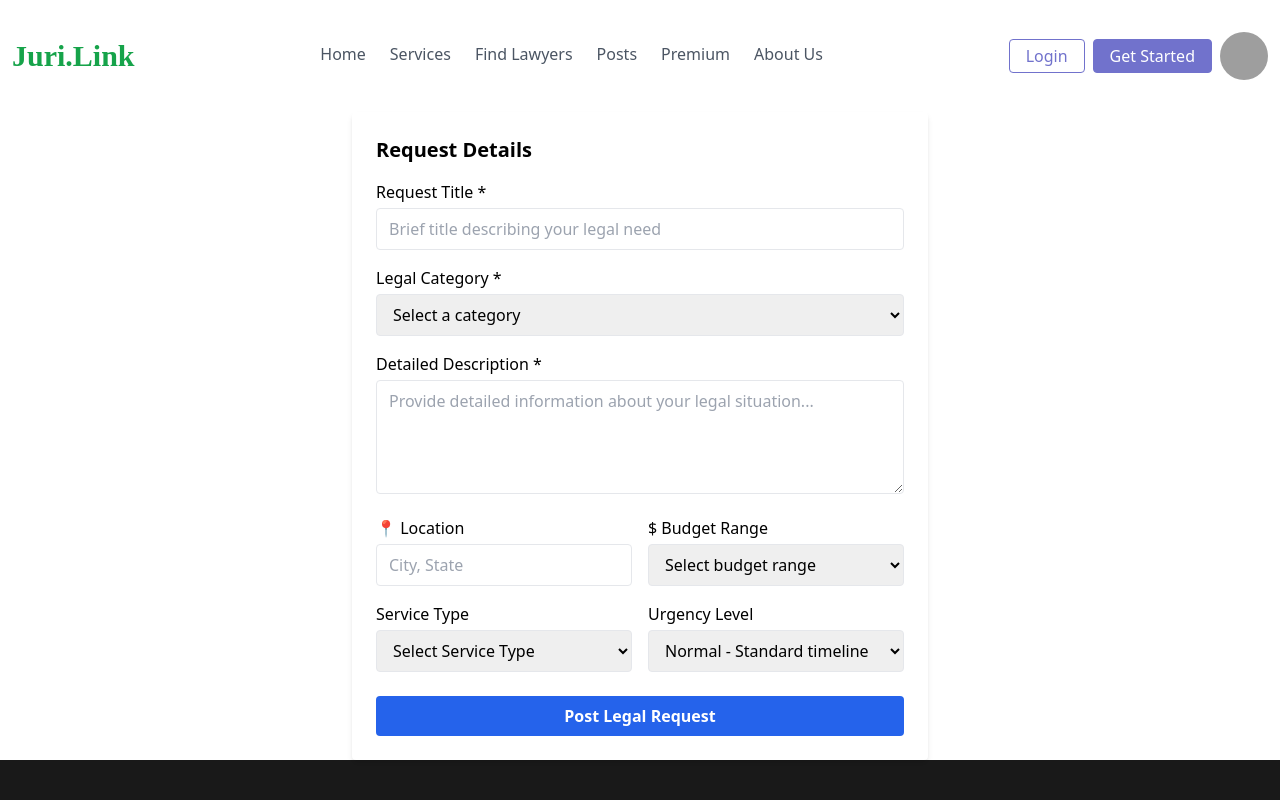
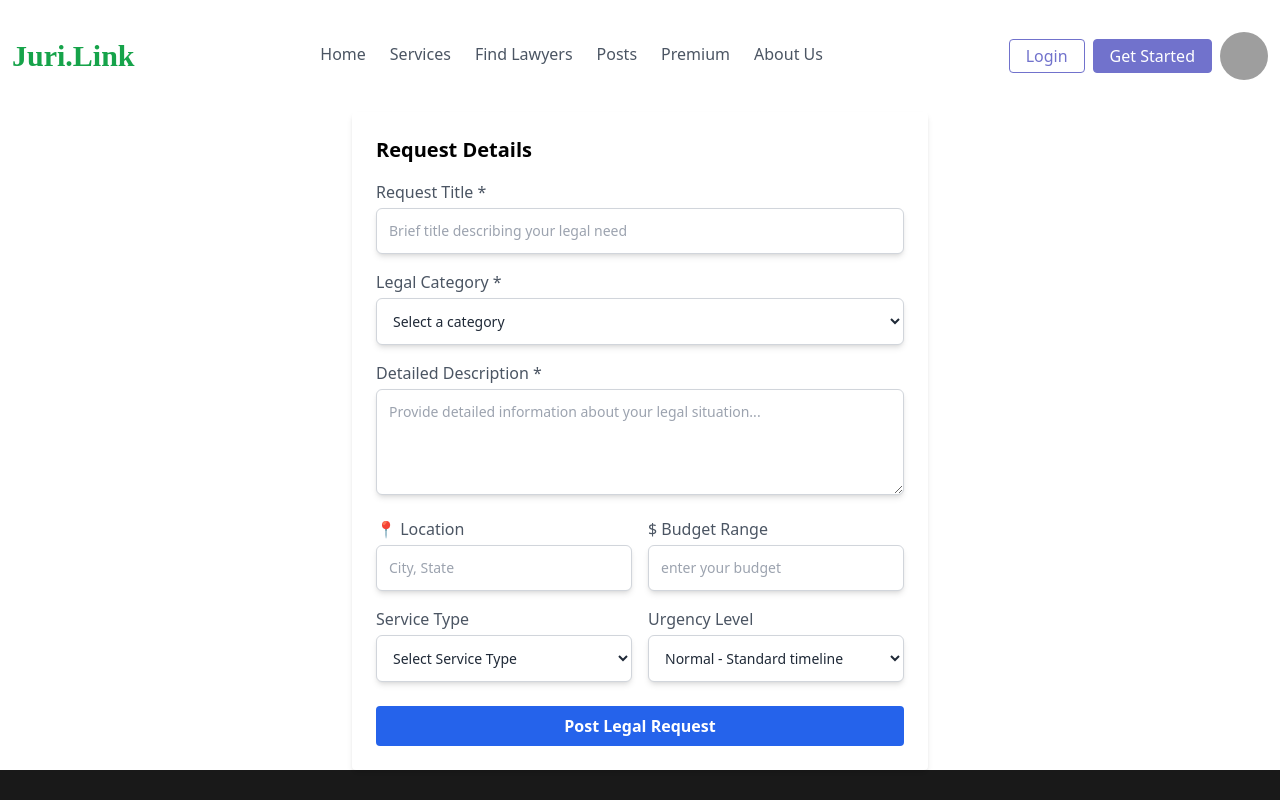
Before and after one commit to Mirhasankhan/juri-link-frontend, a Next.js app: page /create-post in a window 1280 px wide. Shown: the top 800 px of the page. Built offline with nearby package versions, Linux system fonts and the light colour scheme; grey boxes are pictures that could not be loaded.

Commit message:
design adjustment done

```diff
--- a/src/app/auth/login/page.tsx
+++ b/src/app/auth/login/page.tsx
@@ -70,12 +70,12 @@ const Login = () => {
           className="rounded-lg pt-6 bg-white"
         >
           <div className="mb-4">
-            <label className="block pb-1 font-medium">Email Address</label>
+            <label className="label-design pb-1">Email Address</label>
             <input
               {...register("email", {
                 required: "Email is required",
               })}
-              className="w-full p-2 border rounded-[4px]"
+              className="input-design"
               placeholder="Enter your email"
             />
             {errors.email && (
@@ -83,11 +83,11 @@ const Login = () => {
             )}
           </div>
           <div className="mb-4">
-            <label className="block pb-1 font-medium">Password</label>
+            <label className="label-design pb-1">Password</label>
             <input
               type="password"
               {...register("password", { required: "Password is required" })}
-              className="w-full p-2 border rounded-[4px]"
+              className="input-design"
               placeholder="Enter password"
             />
             {errors.password && (
--- a/src/app/auth/register/page.tsx
+++ b/src/app/auth/register/page.tsx
@@ -53,12 +53,12 @@ const Register = () => {
           className="rounded-lg pt-6 bg-white"
         >
           <div className="mb-4">
-            <label className="block pb-1 font-medium">Full Name</label>
+            <label className="label-design pb-1">Full Name</label>
             <input
               {...register("fullName", {
                 required: "Full name is required",
               })}
-              className="w-full p-2 border rounded-[4px]"
+              className="input-design"
               placeholder="Enter your fullname"
             />
             {errors.fullName && (
@@ -67,12 +67,12 @@ const Register = () => {
           </div>
 
           <div className="mb-4">
-            <label className="block pb-1 font-medium">Email</label>
+            <label className="label-design pb-1">Email</label>
             <input
               {...register("email", {
                 required: "Email is required",
               })}
-              className="w-full p-2 border rounded-[4px]"
+              className="input-design"
               placeholder="Enter your email"
             />
             {errors.email && (
@@ -81,7 +81,7 @@ const Register = () => {
           </div>
 
           <div className="mb-4">
-            <label className="block pb-1 font-medium">Password</label>
+            <label className="label-design pb-1">Password</label>
             <input
               type="password"
               {...register("password", {
@@ -91,7 +91,7 @@ const Register = () => {
                   message: "Password must be at least 6 characters long",
                 },
               })}
-              className="w-full p-2 border rounded-[4px]"
+              className="input-design"
               placeholder="Enter password"
             />
             {errors.password && (
--- a/src/app/auth/set-profile/page.tsx
+++ b/src/app/auth/set-profile/page.tsx
@@ -142,7 +142,7 @@ const LawyerForm = () => {
           )}
         </div>
         <div className="w-full">
-          <label className="block font-medium">Service Type</label>
+          <label className="label-design">Service Type</label>
           <select
             {...register("type")}
             className="w-full border px-3 py-2 rounded mt-1"
--- a/src/app/create-post/page.tsx
+++ b/src/app/create-post/page.tsx
@@ -1,7 +1,5 @@
-
-"use client"
+"use client";
 import { useForm } from "react-hook-form";
-
 
 const CreatePost = () => {
   const {
@@ -12,7 +10,6 @@ const CreatePost = () => {
 
   const onSubmit = (data: any) => {
     console.log(data);
-
   };
 
   return (
@@ -23,21 +20,23 @@ const CreatePost = () => {
       <h2 className="text-xl font-semibold mb-4">Request Details</h2>
 
       <div className="mb-4">
-        <label className="block font-medium">Request Title *</label>
+        <label className="label-design">Request Title *</label>
         <input
           type="text"
           placeholder="Brief title describing your legal need"
           {...register("title", { required: true })}
-          className="w-full border px-3 py-2 rounded mt-1"
+          className="input-design mt-1"
         />
-        {errors.title && <span className="text-red-500 text-sm">Title is required</span>}
+        {errors.title && (
+          <span className="text-red-500 text-sm">Title is required</span>
+        )}
       </div>
 
       <div className="mb-4">
-        <label className="block font-medium">Legal Category *</label>
+        <label className="label-design">Legal Category *</label>
         <select
           {...register("category", { required: true })}
-          className="w-full border px-3 py-2 rounded mt-1"
+          className="input-design mt-1"
         >
           <option value="">Select a category</option>
           <option value="Family">Family Law</option>
@@ -46,70 +45,63 @@ const CreatePost = () => {
           <option value="Business">Business</option>
           {/* Add more categories as needed */}
         </select>
-        {errors.category && <span className="text-red-500 text-sm">Category is required</span>}
+        {errors.category && (
+          <span className="text-red-500 text-sm">Category is required</span>
+        )}
       </div>
 
       <div className="mb-4">
-        <label className="block font-medium">Detailed Description *</label>
+        <label className="label-design">Detailed Description *</label>
         <textarea
           rows={4}
           placeholder="Provide detailed information about your legal situation..."
           {...register("description", { required: true })}
-          className="w-full border px-3 py-2 rounded mt-1"
+          className="input-design mt-1"
         ></textarea>
-        {errors.description && <span className="text-red-500 text-sm">Description is required</span>}
+        {errors.description && (
+          <span className="text-red-500 text-sm">Description is required</span>
+        )}
       </div>
 
       <div className="mb-4 grid grid-cols-2 gap-4">
         <div>
-          <label className="block font-medium">📍 Location</label>
+          <label className="label-design">📍 Location</label>
           <input
             type="text"
             placeholder="City, State"
             {...register("location")}
-            className="w-full border px-3 py-2 rounded mt-1"
+            className="input-design mt-1"
           />
         </div>
 
         <div>
-          <label className="block font-medium">$ Budget Range</label>
-          <select
+          <label className="label-design">$ Budget Range</label>
+          <input
+            type="number"
+            placeholder="enter your budget"
             {...register("budget")}
-            className="w-full border px-3 py-2 rounded mt-1"
-          >
-            <option value="">Select budget range</option>
-            <option value="under-100">$0 - $100</option>
-            <option value="100-500">$100 - $500</option>
-            <option value="500-1000">$500 - $1000</option>
-            <option value="1000-plus">$1000+</option>
-          </select>
+            className="input-design mt-1"
+          />
         </div>
       </div>
 
       <div className="mb-6 grid grid-cols-2 gap-4">
         <div>
-          <label className="block font-medium">Service Type</label>
-          <select
-            {...register("type")}
-            className="w-full border px-3 py-2 rounded mt-1"
-          >
+          <label className="label-design">Service Type</label>
+          <select {...register("type")} className="input-design mt-1">
             <option value="">Select Service Type</option>
             <option value="online">Online Consultation</option>
             <option value="inPerson">In-Persion</option>
             <option value="both">Online Or In-Persion</option>
-
           </select>
         </div>
 
         <div>
-          <label className="block font-medium">Urgency Level</label>
-          <select
-            {...register("urgency")}
-            className="w-full border px-3 py-2 rounded mt-1"
-          >
-            <option value="Normal">Normal - Standard timeline</option>
-            <option value="Urgent">Urgent</option>
-            <option value="Immediate">Immediate attention</option>
+          <label className="label-design">Urgency Level</label>
+          <select {...register("urgency")} className="input-design mt-1">
+            <option value="low">Normal - Standard timeline</option>
+            <option value="medium">Urgent</option>
+            <option value="high">Immediate attention</option>
           </select>
         </div>
       </div>
--- a/src/app/globals.css
+++ b/src/app/globals.css
@@ -1,10 +1,20 @@
-
-
 @tailwind base;
 @tailwind components;
 @tailwind utilities;
 
+.input-design {
+  @apply px-3 py-3 w-full text-sm rounded-[6px]
+         bg-white text-gray-800 placeholder-gray-400
+         border border-gray-300 shadow-md
+         hover:border-gray-400 hover:shadow-lg
+         focus:outline-none focus:border-primary focus:ring-2 focus:ring-primary/40 focus:shadow-xl
+         transition-all duration-200 ease-in-out;
+}
 
-.input-design {
+.label-design {
+  @apply block text-gray-600 font-medium;
+}
+
+/* .input-design {
   @apply px-3 py-2 border rounded-[4px] text-sm bg-white text-black focus:ring-2 focus:ring-primary w-full focus:outline-none;
-}
+} */
--- a/src/components/home/Banner.tsx
+++ b/src/components/home/Banner.tsx
@@ -27,9 +27,9 @@ const Banner = () => {
               Find Lawyers
             </button>
           </Link>
-          <button className="bg-primary px-6 py-2 rounded-[4px] font-medium">
+         <Link href="/create-post"> <button className="bg-primary px-6 py-2 rounded-[4px] font-medium">
             Post Your Request
-          </button>
+          </button></Link>
         </div>
       </div>
     </div>
```
Also changed, not shown: src/app/auth/register-lawyer/page.tsx (+20 -12 lines).
